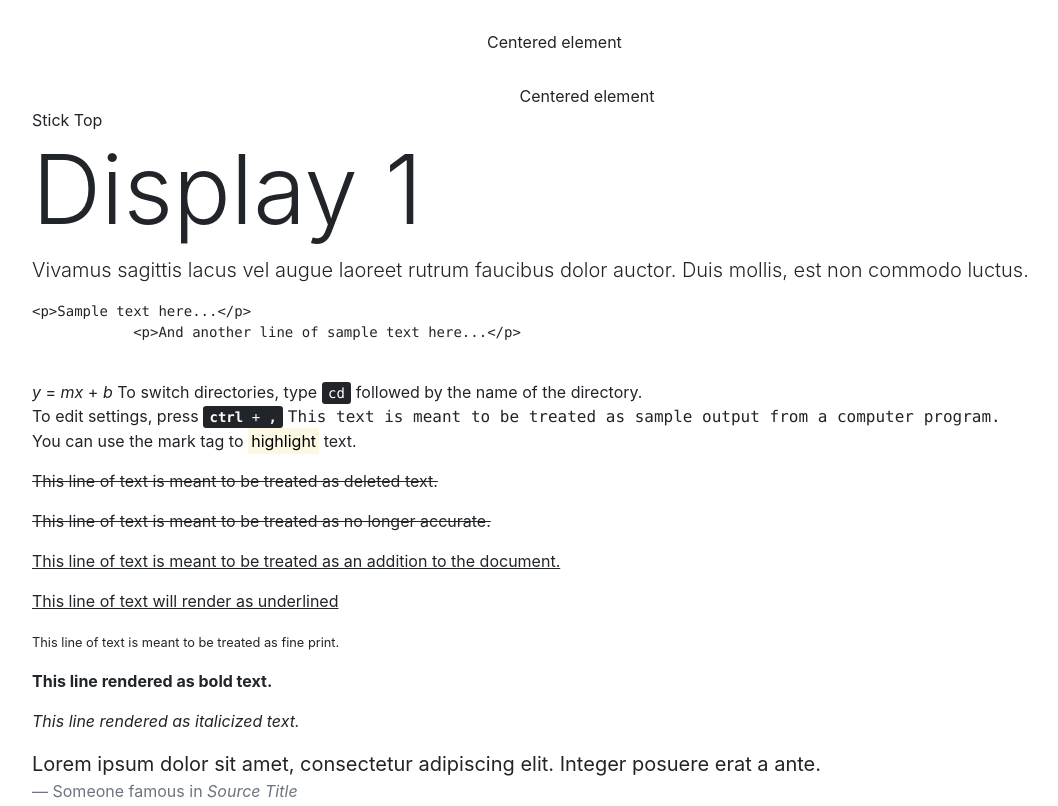
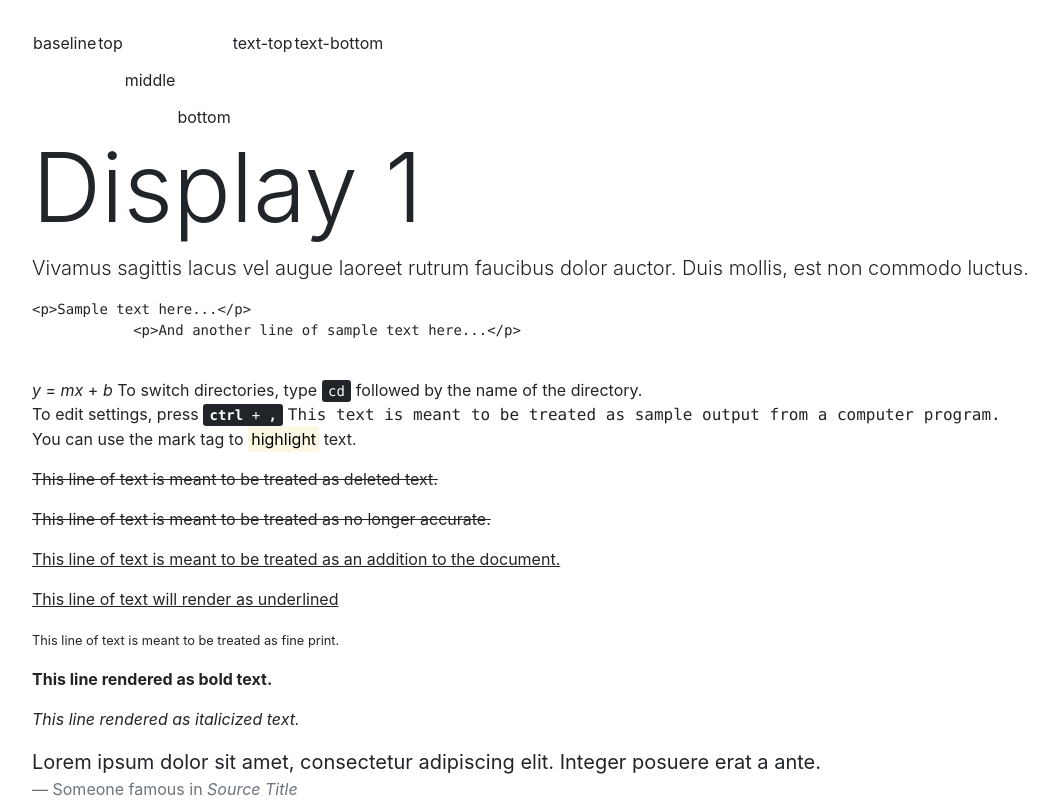
Before and after one commit to raymondSeger/test-bootstrap4, a website: page index.html in a window 1280 px wide. Shown: the top 806 px of the page, without its empty margins (53-1111 px from the left). Drawn offline with nearby package versions, Linux system fonts and the light colour scheme.

Commit message:
align utilities, new in B4

```diff
--- a/index.html
+++ b/index.html
@@ -16,21 +16,20 @@
 
     <div class="row" style="margin-top: 30px;">
         <div class="col">
-            <div class="mx-auto" style="width: 200px;">
-                Centered element
-            </div>
+            <table style="height: 100px;">
+                <tbody>
+                <tr>
+                    <td class="align-baseline">baseline</td>
+                    <td class="align-top">top</td>
+                    <td class="align-middle">middle</td>
+                    <td class="align-bottom">bottom</td>
+                    <td class="align-text-top">text-top</td>
+                    <td class="align-text-bottom">text-bottom</td>
+                </tr>
+                </tbody>
+            </table>
         </div>
     </div>
-    <div class="row" style="margin-top: 30px;">
-        <div class="col">
-            <div class="mx-auto" style="display:table;">
-                Centered element
-            </div>
-        </div>
-    </div>
-
-
-    <div class="sticky-top">Stick Top</div>
 
     <div class="row">
         <div class="col">
```
